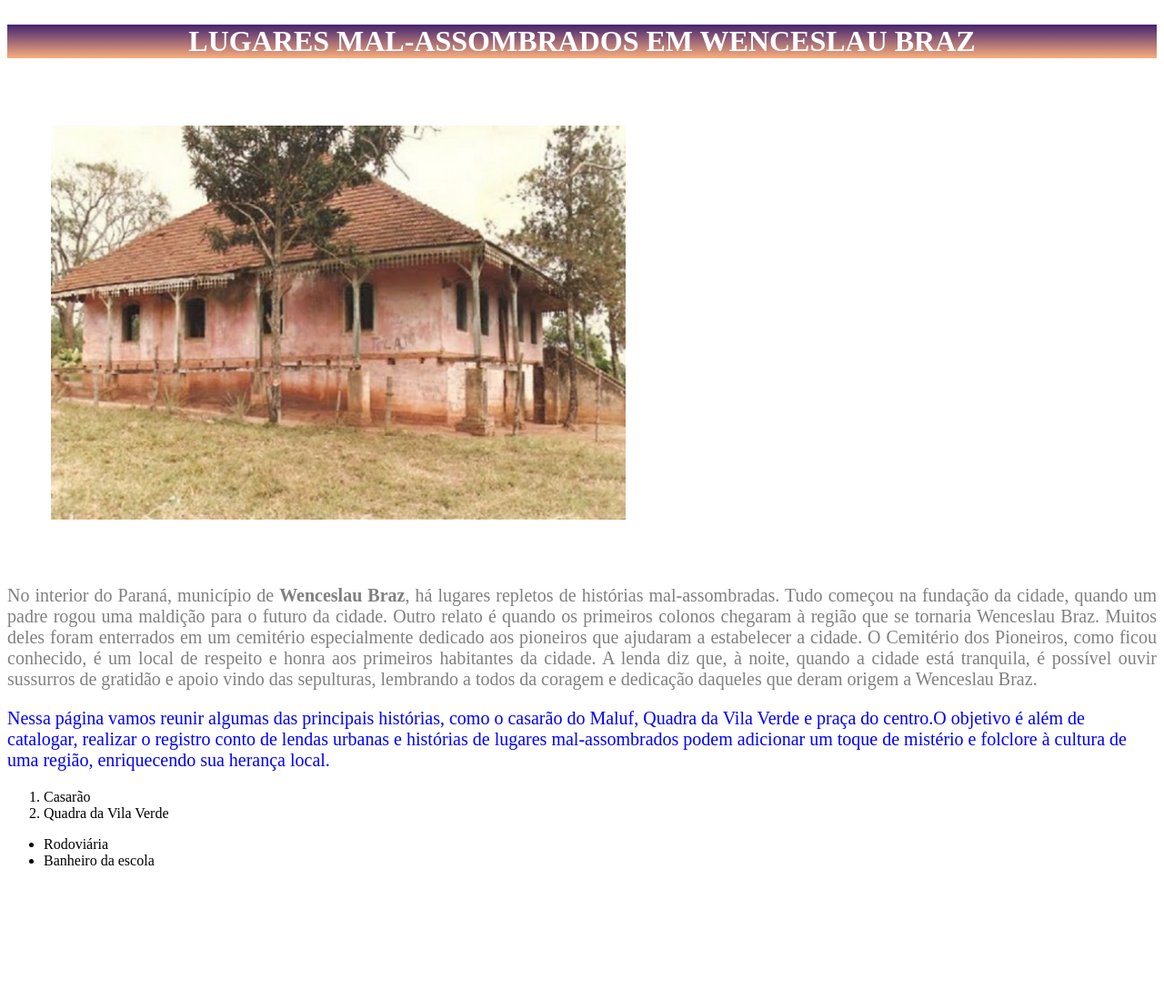
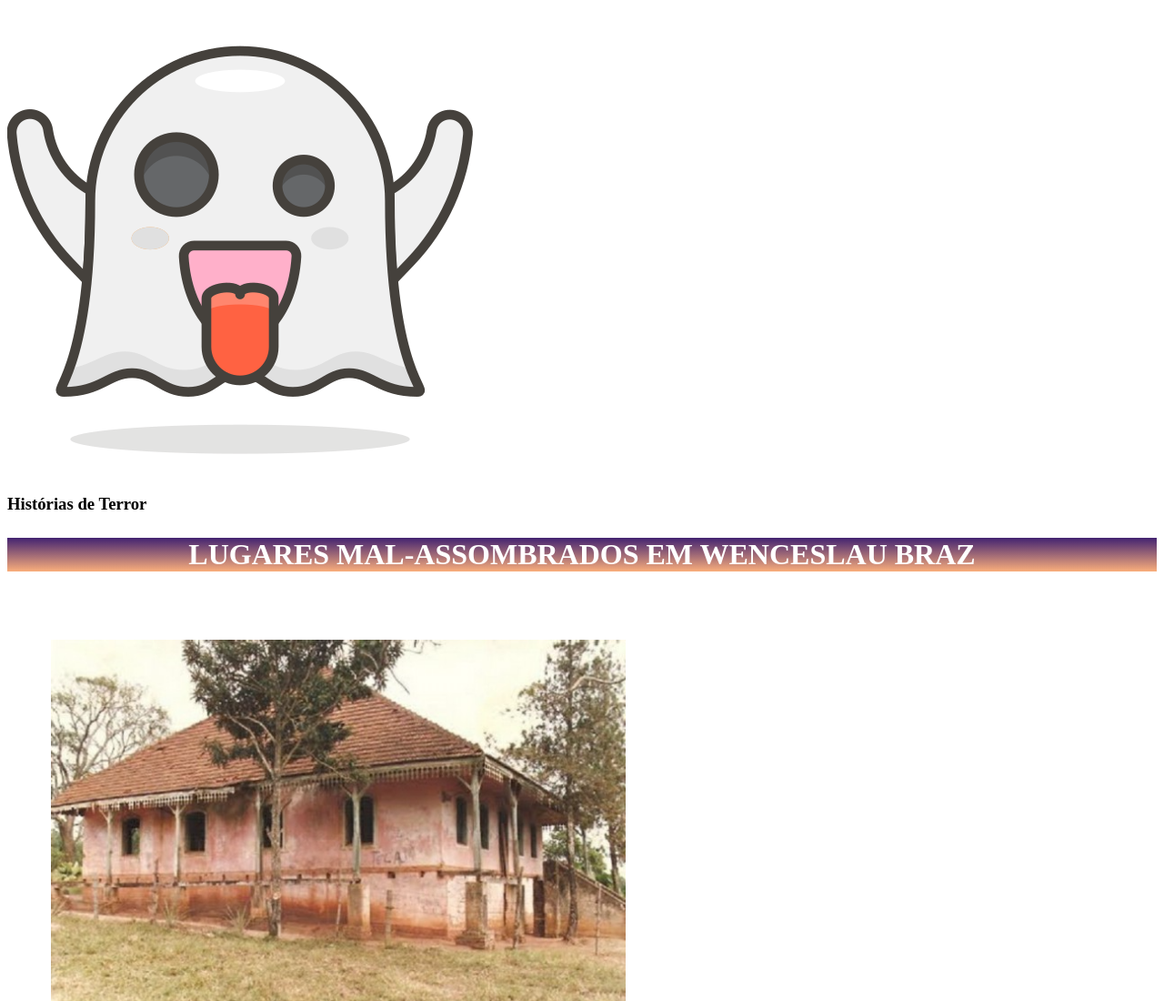
Before and after one commit to kheronn/ge_pensamentoc_turma_q, a plain HTML site: page index.html in a window 1280 px wide. Shown: the top 1100 px of the page at 91% size. Before the commit the page ends 971 px from the top, so only its background shows below. Drawn offline with Linux system fonts and the light colour scheme.

Commit message:
inclusão do cabeçalho

```diff
--- a/index.html
+++ b/index.html
@@ -6,6 +6,10 @@
     <link rel="stylesheet" href="style.css">
 </head>
 <body>
+    <header class="cabecalho">
+        <img src="logo_ghost.png" alt="Logo" class="cabecalho-imagem">
+        <h3 class="cabecalho-titulo">Histórias de Terror</h3>
+    </header>
     <section class="titulo-principal">
         <h1 id="titulo"> Lugares mal-assombrados em Wenceslau Braz
         </h1>
```
Also changed, not shown: logo_ghost.png (added).
